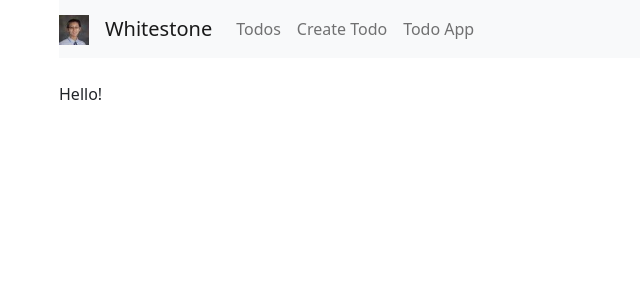
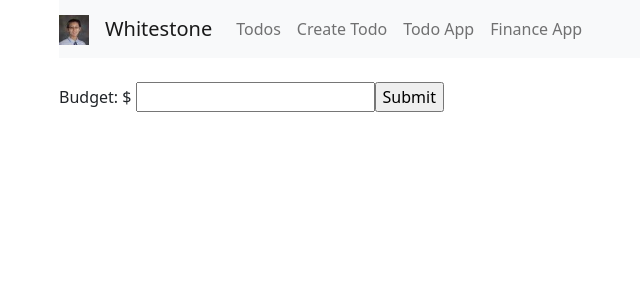
Before and after one commit to VincentWang001/CalHacks, a React (Create React App) app in the folder whitestone/: page /finder in a window 1280 px wide. Shown: the top 300 px of the page, without its empty margins (23-663 px from the left). Built offline with nearby package versions, Linux system fonts and the light colour scheme.

Commit message:
finance app

```diff
--- a/whitestone/src/App.js
+++ b/whitestone/src/App.js
@@ -32,6 +32,9 @@ class App extends Component {
                 <li className="navbar-item">
                   <Link to="/todoEdit" className="nav-link">Todo App</Link>
                 </li>
+                <li className="navbar-item">
+                  <Link to="/finder" className="nav-link">Finance App</Link>
+                </li>
               </ul>
             </div>
           </nav>
--- a/whitestone/src/components/finance.js
+++ b/whitestone/src/components/finance.js
@@ -4,7 +4,10 @@ export default class StockFinder extends Component {
     render() {
         return (
             <div>
-                <p>Hello!</p>
+                <form>
+                    <label> Budget: $ <input type="text" name="name" /> </label>
+                    <input type="submit" value="Submit" />
+                </form>
             </div>
         )
     }
```
